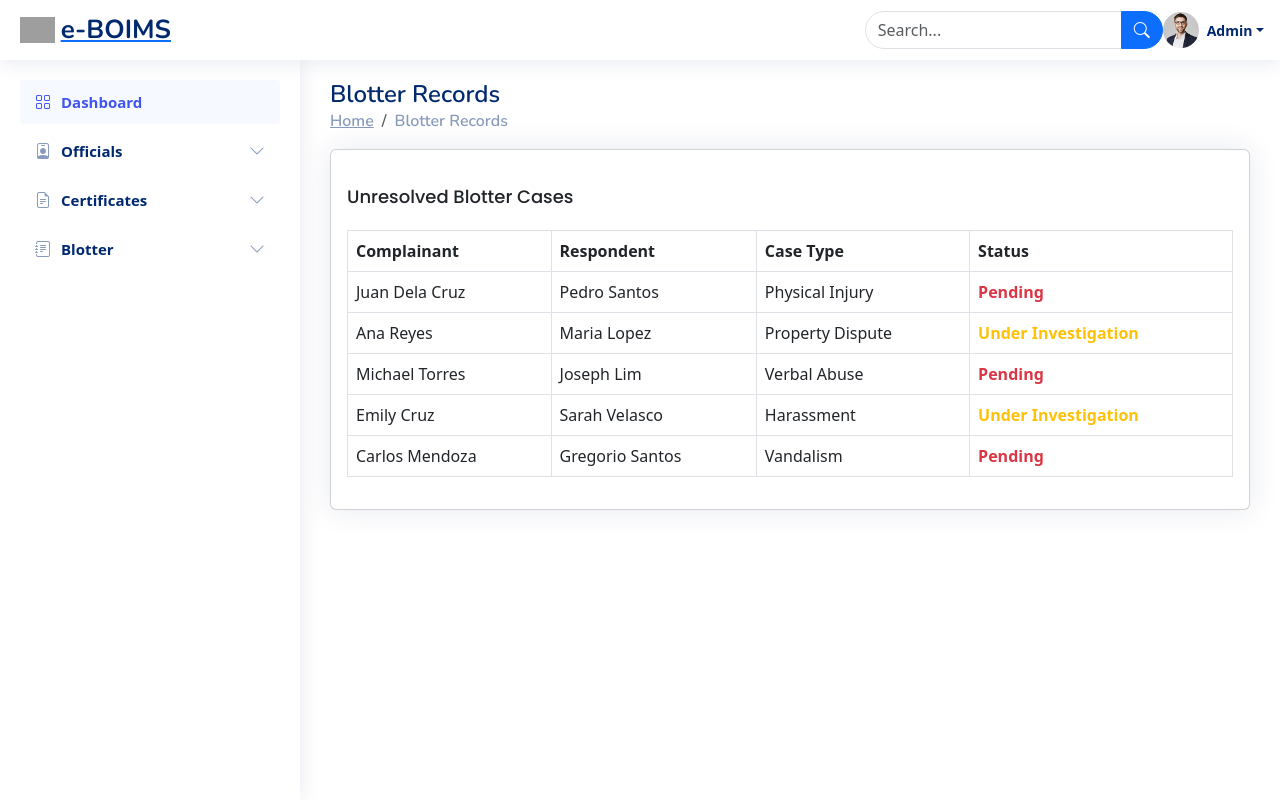
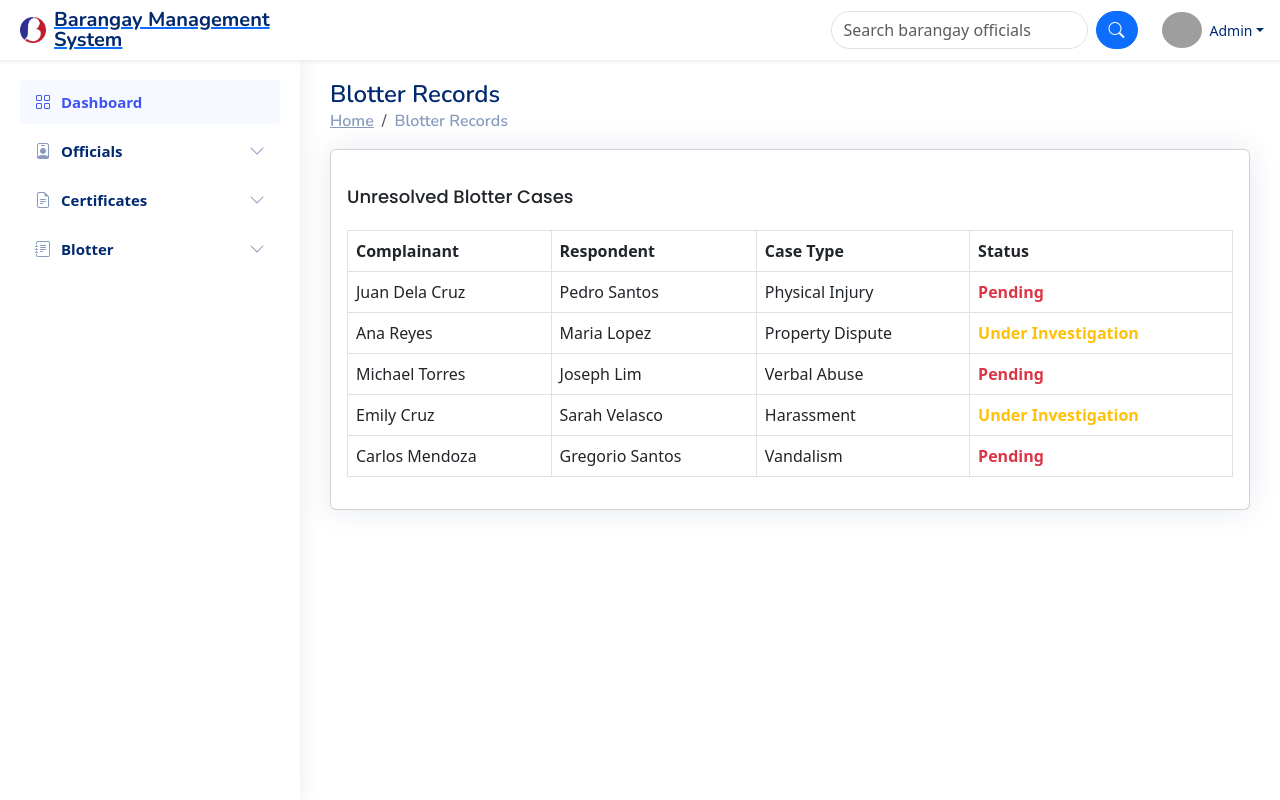
Before and after one commit to D4niel-Diaz/group3-IPT-project, a PHP site: page /blotter.php in a window 1280 px wide. Run offline with PHP 8.4, Linux system fonts and the light colour scheme; some libraries are stand-ins or nearby versions; grey boxes are pictures that could not be loaded.

Commit message:
Header updated-barabicho

```diff
--- a/partials/header.php
+++ b/partials/header.php
@@ -33,40 +33,42 @@
 <body>
 
   <!-- ======= Header ======= -->
-  <header id="header" class="header fixed-top d-flex align-items-center">
+  <header id="header" class="header fixed-top d-flex align-items-center shadow-sm">
 
+    <!-- Logo and System Name -->
     <div class="d-flex align-items-center justify-content-between">
       <a href="dashboard.php" class="logo d-flex align-items-center">
-        <img src="assets/img/eboims.png" alt="">
-        <span class="d-none d-lg-block">e-BOIMS</span>
+        <img src="assets/img/a.png" alt="e-BOIMS Logo" class="me-2" style="height: 40px;">
+        <span class="d-none d-lg-block fs-5 fw-bold">Barangay Management System</span>
       </a>
     </div><!-- End Logo -->
 
+    <!-- Navigation and Profile Section -->
     <nav class="header-nav ms-auto d-flex align-items-center">
 
       <!-- Search Form -->
-      <form method="GET" action="" class="d-none d-lg-block mx-auto" style="max-width: 300px;">
+      <form method="GET" action="" class="d-none d-lg-block mx-4" style="max-width: 400px;">
         <div class="input-group">
-            <input type="text" name="search" class="form-control rounded-start-pill" placeholder="Search..."
+          <input type="text" name="search" class="form-control rounded-pill" placeholder="Search barangay officials"
                  value="<?php echo isset($_GET['search']) ? htmlspecialchars($_GET['search']) : ''; ?>">
-            <button type="submit" class="btn btn-primary rounded-end-pill">
+          <button type="submit" class="btn btn-primary rounded-pill ms-2">
             <i class="bi bi-search"></i>
           </button>
         </div>
-      </form>
-      <!-- End Search Form -->
+      </form><!-- End Search Form -->
 
       <!-- Profile Dropdown -->
-      <li class="nav-item dropdown pe-3 list-unstyled">
+      <ul class="navbar-nav">
+        <li class="nav-item dropdown pe-3">
           <a class="nav-link nav-profile d-flex align-items-center pe-0" href="#" data-bs-toggle="dropdown">
-          <img src="assets/img/profile-img.jpg" alt="Profile" class="rounded-circle">
-          <span class="d-none d-md-block dropdown-toggle ps-2">Admin</span>
+            <img src="assets/img/b.png" alt="Profile" class="rounded-circle" style="width: 40px; height: 40px;">
+            <span class="d-none d-md-block dropdown-toggle ps-2 fw-medium">Admin</span>
           </a><!-- End Profile Image Icon -->
 
-        <ul class="dropdown-menu dropdown-menu-end dropdown-menu-arrow profile">
-          <li class="dropdown-header">
-            <h6>Admin</h6>
-            <span>System Administrator</span>
+          <ul class="dropdown-menu dropdown-menu-end dropdown-menu-arrow profile shadow">
+            <li class="dropdown-header text-center">
+              <h6 class="mb-0">Admin</h6>
+              <span class="text-muted">System Administrator</span>
             </li>
             <li>
               <hr class="dropdown-divider">
@@ -74,7 +76,7 @@
 
             <li>
               <a class="dropdown-item d-flex align-items-center" href="users-profile.html">
-              <i class="bi bi-person"></i>
+                <i class="bi bi-person me-2"></i>
                 <span>My Profile</span>
               </a>
             </li>
@@ -84,12 +86,13 @@
 
             <li>
               <a class="dropdown-item d-flex align-items-center" href="logout.php">
-              <i class="bi bi-box-arrow-right"></i>
+                <i class="bi bi-box-arrow-right me-2"></i>
                 <span>Sign Out</span>
               </a>
             </li>
           </ul><!-- End Profile Dropdown Items -->
         </li><!-- End Profile Nav -->
+      </ul>
 
     </nav><!-- End Icons Navigation -->
 
```
Lines whose indentation alone changed are shown as unchanged.
